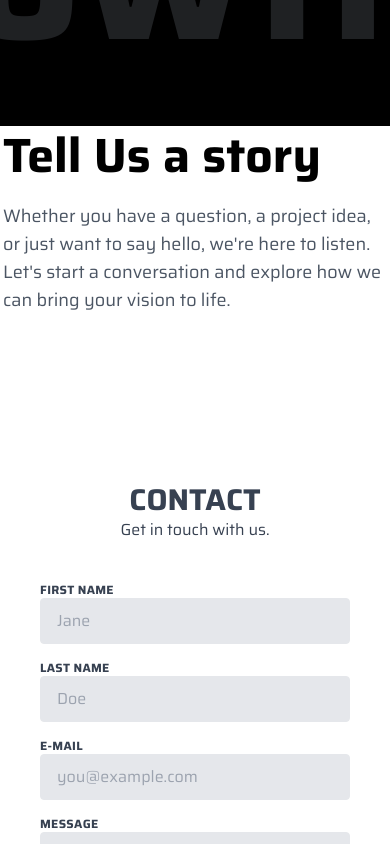
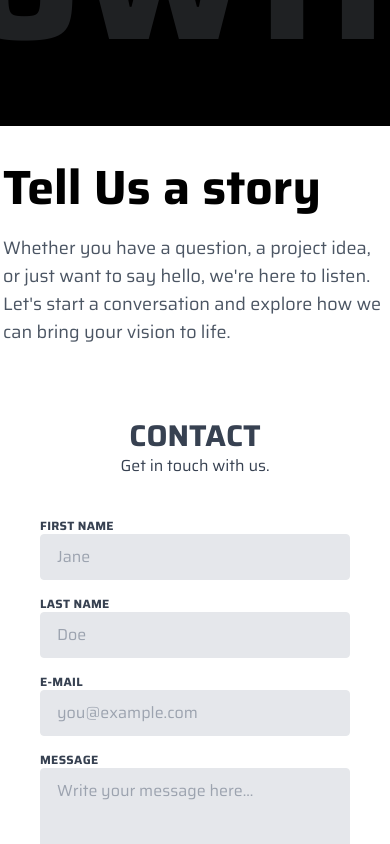
Before and after one commit to yusufkarakaya/agency-website-nextjs, a Next.js app: page /contact in a window 390 px wide. Shown: the part 660-1504 px from the top of the page. Built offline with nearby package versions, Linux system fonts and the light colour scheme; no server answers.

Commit message:
mobile version responsive update completed

```diff
--- a/app/about/page.jsx
+++ b/app/about/page.jsx
@@ -24,8 +24,8 @@ const About = () => {
         </div>
       </div>
       <section className="container m-auto py-32">
-        <h2 className="text-4xl font-bold">Our Mission</h2>
-        <p className="text-lg mt-4">
+        <h2 className="text-4xl font-bold px-10">Our Mission</h2>
+        <p className="text-lg mt-4 px-10">
           At StreamWave Innovations, our passion and intellect are the driving
           forces behind everything we do. We are committed to delivering
           business value by ensuring that your brand stands out in the crowded
--- a/app/components/contact-us/page.jsx
+++ b/app/components/contact-us/page.jsx
@@ -4,7 +4,7 @@ const Contact = () => {
   const formActionUrl = process.env.NEXT_PUBLIC_FORMSPREE_URL;
 
   return (
-    <div className="mt-24 mb-24 p-10">
+    <div className="p-10">
       <h1 className="text-center text-3xl text-gray-700">
         <strong>CONTACT</strong>
       </h1>
--- a/app/contact/page.jsx
+++ b/app/contact/page.jsx
@@ -26,7 +26,7 @@ const Contact = () => {
       </div>
       <section className="container m-auto ">
         <div className="flex flex-col md:flex-row justify-around items-center  ">
-          <div className="mb-8 md:mb-0">
+          <div className="mb-8 mt-8 md:mb-0">
             <h1 className="font-bold text-5xl leading-tight">
               Tell Us a story
             </h1>
--- a/app/projects/page.jsx
+++ b/app/projects/page.jsx
@@ -1,6 +1,7 @@
 import React from "react";
 import Banner from "../components/banner/page.jsx";
 import Nav from "../components/navbar/page.jsx";
+import Footer from "../components/footer/page.jsx";
 
 const Projects = () => {
   return (
@@ -22,6 +23,8 @@ const Projects = () => {
           </p>
         </div>
       </div>
+      <div className="p-40">This page is currently under construction.</div>
+      <Footer />
     </>
   );
 };
```
